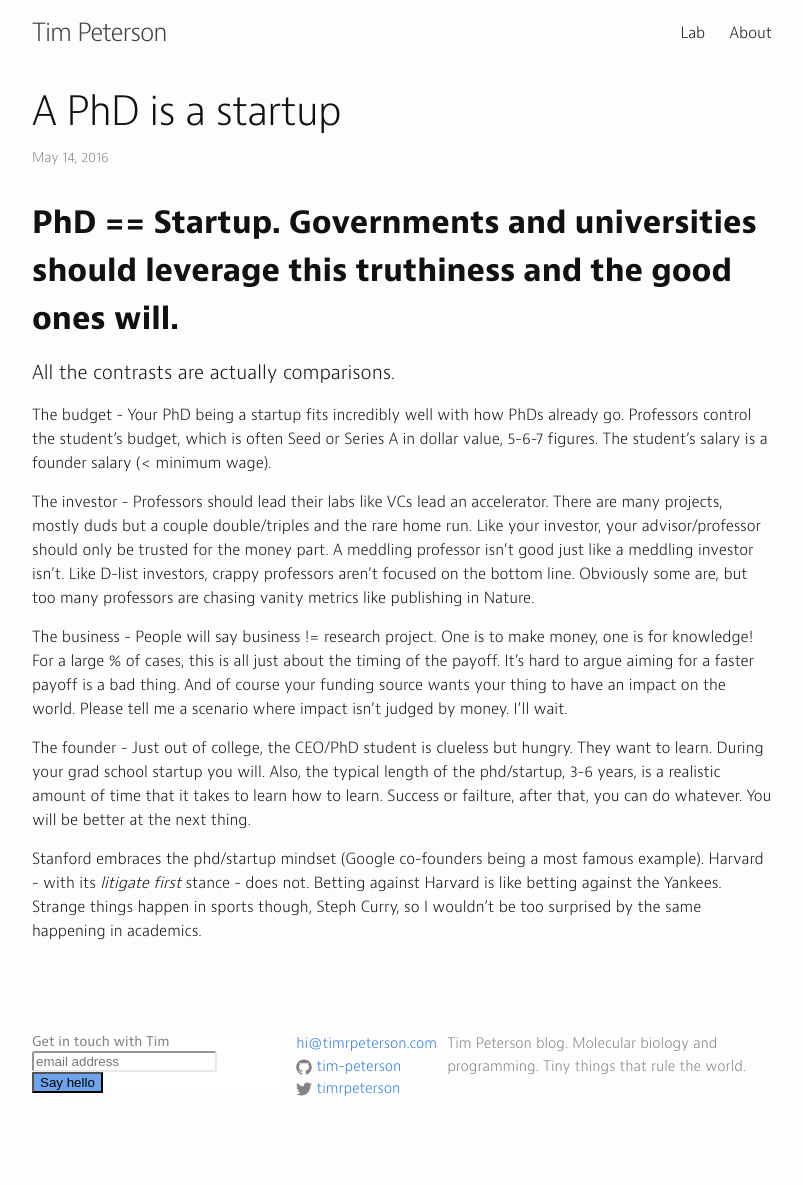
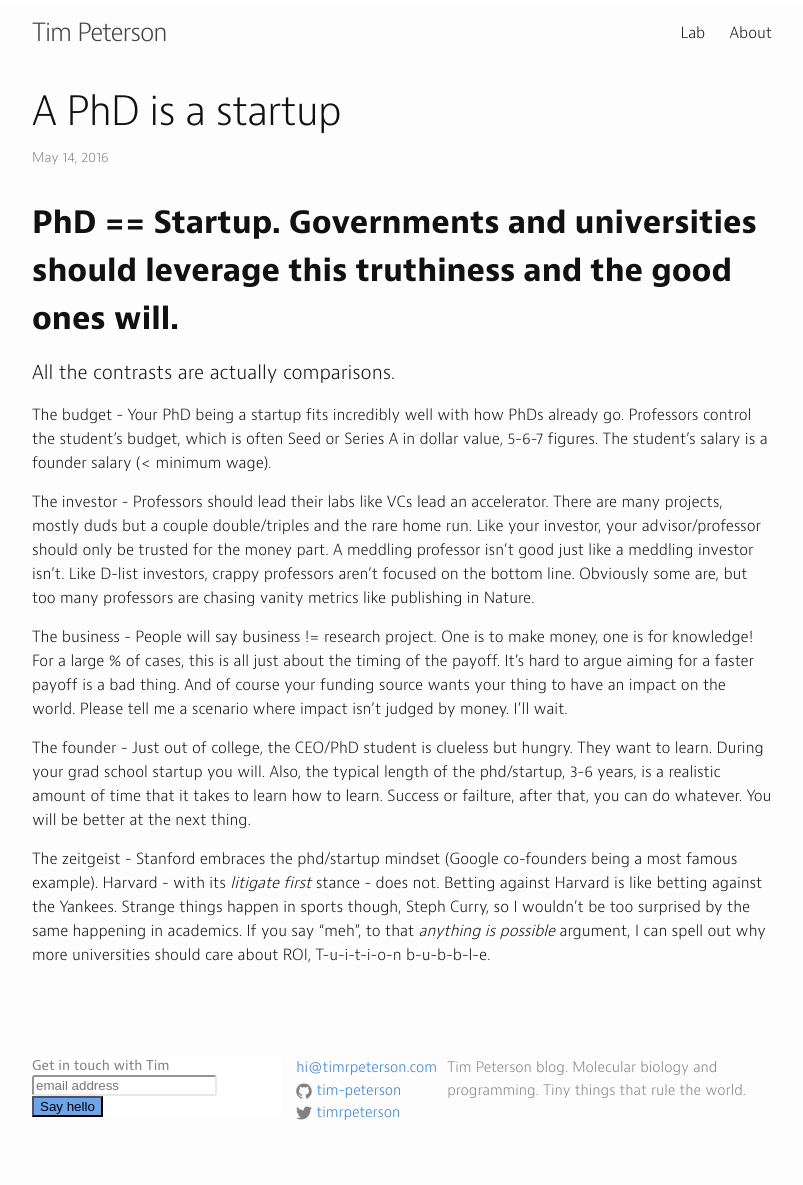
Before and after one commit to tim-peterson/timrpeterson, a Jekyll site: the page built from _posts/2016-05-14-a-phd-is-a-startup.markdown, in a window 1280 px wide. Shown: the whole page, without its empty margins (238-1041 px from the left). Built offline with Jekyll 4.4.1, drawn with Linux system fonts in a browser that asks for light colours; comment, search, counter and statistics services are not loaded; before the commit the page ends 1161 px from its top, so only the background shows below that.

Commit message:
twitter phdstartup12

```diff
--- a/_posts/2016-05-14-a-phd-is-a-startup.markdown
+++ b/_posts/2016-05-14-a-phd-is-a-startup.markdown
@@ -18,4 +18,4 @@ The business - People will say business != research project. One is to make mone
 
 The founder - Just out of college, the CEO/PhD student is clueless but hungry. They want to learn. During your grad school startup you will. Also, the typical length of the phd/startup, 3-6 years, is a realistic amount of time that it takes to learn how to learn. Success or failture, after that, you can do whatever. You will be better at the next thing.
 
-Stanford embraces the phd/startup mindset (Google co-founders being a most famous example). Harvard - with its *litigate first* stance - does not. Betting against Harvard is like betting against the Yankees. Strange things happen in sports though, Steph Curry, so I wouldn't be too surprised by the same happening in academics.
+The zeitgeist - Stanford embraces the phd/startup mindset (Google co-founders being a most famous example). Harvard - with its *litigate first* stance - does not. Betting against Harvard is like betting against the Yankees. Strange things happen in sports though, Steph Curry, so I wouldn't be too surprised by the same happening in academics. If you say "meh", to that *anything is possible* argument, I can spell out why more universities should care about ROI, T-u-i-t-i-o-n b-u-b-b-l-e.
```
